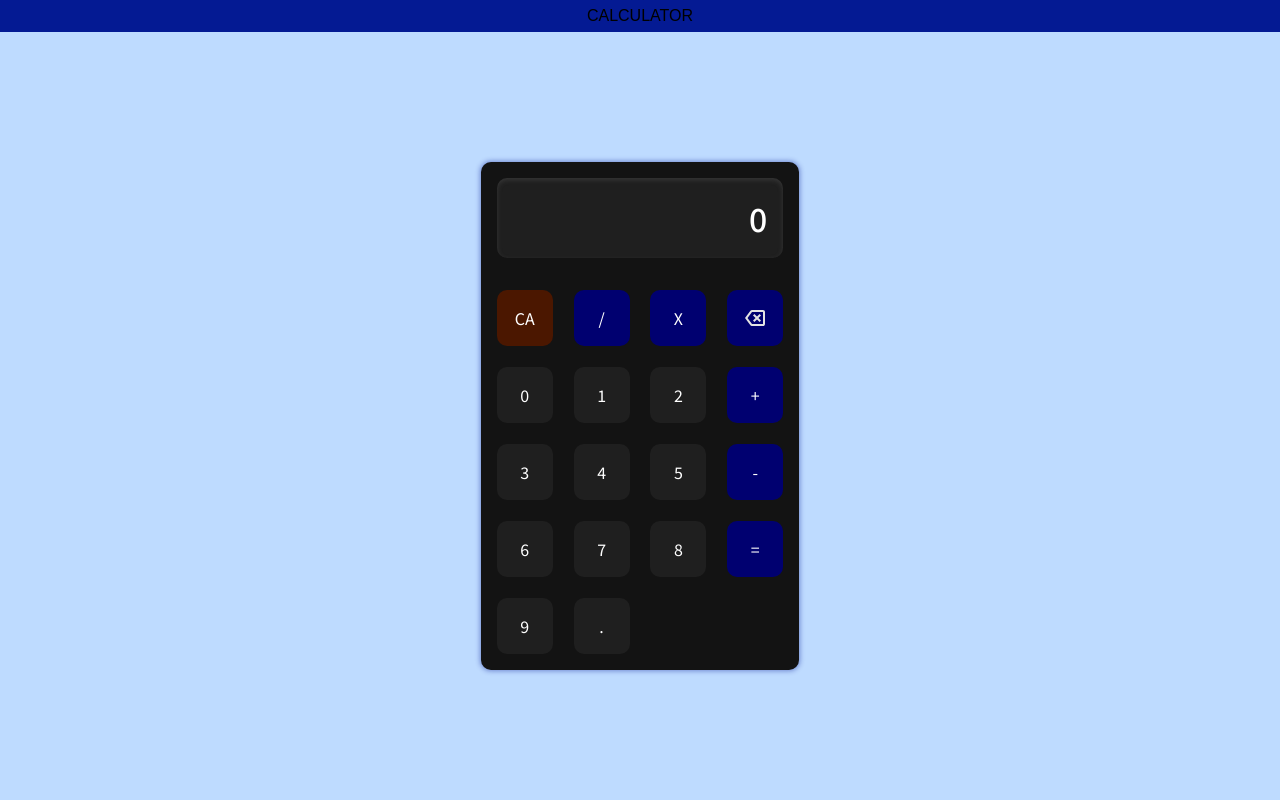
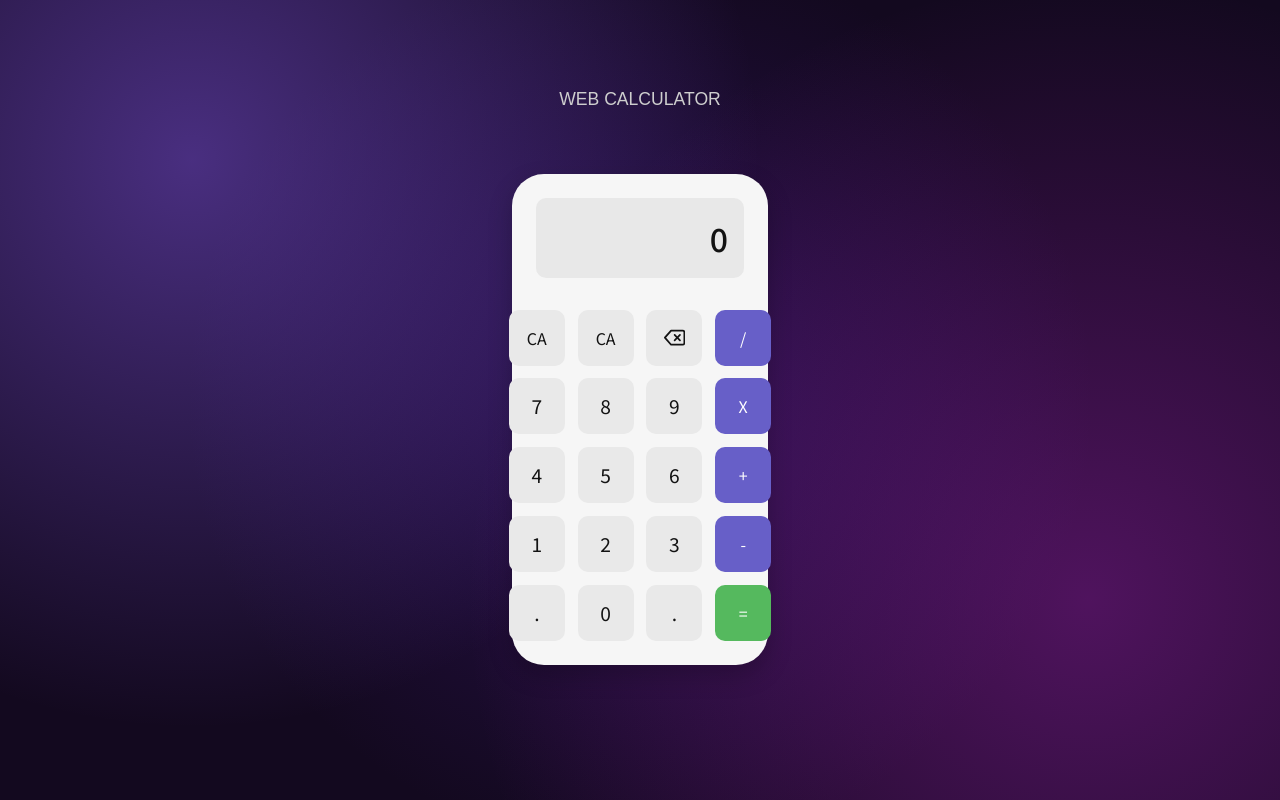
Before and after one commit to mariaeduardadepascoa/Calculator, a plain HTML site: page index.html in a window 1280 px wide. Drawn offline with Linux system fonts and the light colour scheme; a web font is replaced by a local one.

Commit message:
Refatoração visual total do projeto

```diff
--- a/index.html
+++ b/index.html
@@ -9,36 +9,47 @@
 </head>
 
 <body>
-    <section class="header">CALCULATOR</section>
+    <section class="header">WEB CALCULATOR</section>
     <main>
         <div id="calculator">
             <div class="display">0</div>
 
             <div class="buttons">
                 <div class="clear-all" id="deletar-tudo" data-operacao="ca">CA</div>
-                <div class="options" id="dividir" data-operacao="/">/</div>
-                <div class="options" id="vezes" data-operacao="*">X</div>
-                <div class="options" id="apagar" data-operacao=""><img src="images/backspace_24dp_E3E3E3_FILL0_wght400_GRAD0_opsz24.svg" alt="delete icon" id="imgApagar"></div>
+                <div class="clear-all" id="deletar-tudo" data-operacao="ca">CA</div>
+
+                <div class="options" id="apagar" data-operacao=""><svg xmlns="http://www.w3.org/2000/svg" width="24"
+                        height="24" viewBox="0 0 24 24" fill="none" stroke="currentColor" stroke-width="2"
+                        stroke-linecap="round" stroke-linejoin="round">
+                        <path d="M21 4H8l-7 8 7 8h13a2 2 0 0 0 2-2V6a2 2 0 0 0-2-2z"></path>
+                        <line x1="18" y1="9" x2="12" y2="15"></line>
+                        <line x1="12" y1="9" x2="18" y2="15"></line>
+                    </svg></div>
+
+                <div class="options operacoes" id="dividir" data-operacao="/">/</div>
 
 
-                <div class="numbers" data-valor="0">0</div>
+                <div class="numbers" data-valor="7">7</div>
+                <div class="numbers" data-valor="8">8</div>
+                <div class="numbers" data-valor="9">9</div>
+                <div class="options operacoes" id="vezes" data-operacao="*">X</div>
+
+                <div class="numbers" data-valor="4">4</div>
+                <div class="numbers" data-valor="5">5</div>
+                <div class="numbers" data-valor="6">6</div>
+                <div class="options operacoes" id="mais" data-operacao="+">+</div>
+
                 <div class="numbers" data-valor="1">1</div>
-                <div class="numbers "data-valor="2">2</div>
-                <div class="options" id="mais" data-operacao="+">+</div>
+                <div class="numbers " data-valor="2">2</div>
+                <div class="numbers" data-valor="3">3</div>
+                <div class="options operacoes" id="menos" data-operacao="-">-</div>
 
 
-                <div class="numbers" data-valor="3">3</div>
-                <div class="numbers" data-valor="4">4</div>
-                <div class="numbers" data-valor="5">5</div>
-                <div class="options" id="menos" data-operacao="-">-</div>
 
-                <div class="numbers" data-valor="6">6</div>
-                <div class="numbers" data-valor="7">7</div>
-                <div class="numbers" data-valor="8">8</div>
-                <div class="options" id="ver-resultado">=</div>
-
-                <div class="numbers" data-valor="9">9</div>
                 <div class="options" id="ponto" data-operacao=".">.</div>
+                <div class="numbers" data-valor="0">0</div>
+                <div class="options" id="ponto" data-operacao=".">.</div>
+                <div class="options operacoes" id="ver-resultado">=</div>
             </div>
         </div>
     </main>
--- a/script.js
+++ b/script.js
@@ -69,13 +69,3 @@ opUser.forEach(element => { //para as operacoes
 
     });
 });
-
-function mostrarResultado() {
-
-}
-
-
-// PONTOS PARA ADICIONAR (miguelzito lindo me ajudou):
-// - se o usuário apertar em "+" mas depois apertar no botão de apagar ele tem q apagar apenas o operador e n o número q ta entes dele
-// - função que percorre o array e vai traduzindo: "+" = +, "X" = *, etc.
-// - duplicar esse projeto e fazer um com biblioteca mathjs e outro com eval
--- a/style.css
+++ b/style.css
@@ -7,7 +7,15 @@ body {
 
     display: flex;
     flex-direction: column;
-    background-color: rgb(190, 219, 255);
+    align-items: center;
+    justify-content: center;
+    background-color: #13091f;
+    background-image:
+        radial-gradient(circle at 15% 20%, rgba(139, 92, 246, 0.45) 0%, transparent 45%),
+        radial-gradient(circle at 85% 75%, rgba(192, 38, 211, 0.35) 0%, transparent 50%),
+        radial-gradient(circle at 50% 50%, rgba(76, 29, 149, 0.4) 0%, transparent 60%);
+    background-repeat: no-repeat;
+    padding: 5rem;
 }
 
 * {
@@ -20,14 +28,21 @@ body {
 .header {
     height: 2rem;
     max-height: 2rem;
-    background-color: #041a93;
     text-align: center;
     align-content: center;
     font-family: "BBH Bartle", sans-serif;
+    color: #cecece;
+    padding: 1.2rem 3rem;
+    align-self: center;
+    display: flex;
+    align-items: center;
+    justify-content: center;
+    font-size: 1.1rem;
 }
 
 main {
-    flex: 1; /* para ele ocupar o resto da pagina em baixo do header */
+    flex: 1;
+    /* para ele ocupar o resto da pagina em baixo do header */
     display: flex;
     justify-content: center;
     align-items: center;
@@ -37,34 +52,41 @@ main {
 #calculator {
     display: flex;
     flex-direction: column;
+    align-items: center;
+    justify-content: center;
     box-sizing: border-box;
+    width: 100%;
+    max-width: 20vw;
+    height: auto;
 
-    background-color: #131313;
-    border-radius: 10px;
-    box-shadow: 0 0 5px 1px #0419936b;
-    padding: 1rem;
+    border-radius: 2rem;
+    box-shadow: 0 10px 25px rgba(0, 0, 0, 0.223);
+    background-color: #f6f6f6;
+    padding: 1.5rem;
 }
 
 .display {
-    background-color: #1f1f1f;
+    background-color: #dedede90;
     min-height: 10vh;
+    width: 100%;
     border-radius: 10px;
-    box-shadow: 0 2px 5px rgba(110, 109, 109, 0.3) inset;
     font-family: 'Noto Sans JP', sans-serif;
     font-size: 2rem;
+    word-wrap: break-word;
+    word-break: break-all;
 
     display: flex;
     align-items: center;
     justify-content: end;
     padding-right: 1rem;
-    color: #ffffff;
+    color: #131313;
     font-weight: 500;
 }
 
 .buttons {
     display: grid;
-    grid-template-columns: 1fr 1fr 1fr 1fr;
-    gap: 1.3rem;
+    grid-template-columns: repeat(4, 1fr);
+    gap: 0.8rem;
     margin-top: 2rem;
 
 }
@@ -82,55 +104,68 @@ main {
 }
 
 
-.buttons .numbers, #ponto{
-    background-color: #1f1f1f;
+.buttons .numbers,
+#ponto {
+    background-color: #e9e9e9;
+    color: #131313;
+    font-size: 1.2rem;
+}
+
+
+#apagar svg {
+    width: 38%;
+    height: auto;
+}
+
+#apagar,
+.buttons .clear-all {
+    background-color: #e9e9e9;
+    color: #131313;
+}
+
+.buttons .options.operacoes {
+    background-color: #675fc8;
+    color: #ffffff;
+}
+
+.buttons #ver-resultado {
+    background-color: #55b95e;
+    color: #ffffff;
+}
+
+.buttons #ver-resultado:hover {
+    background-color: #1e9c2b;
 }
 
 .buttons .numbers:hover,
 .buttons #ponto:hover {
-    background-color: #1b1b1b;
+    background-color: #000000;
+    color: #ffffff;
 }
 
-.buttons .clear-all {
-    background-color: #4b1700;
-}
-
-
-.buttons .clear-all:hover {
-    background-color: #3b1200;
-}
-
-.buttons .options {
-    background-color: rgb(0, 0, 112);
+.buttons .clear-all:hover,
+.buttons #apagar:hover {
+    background-color: #1b1b1b;
+    color: #ffffff;
 }
 
 .buttons .options:hover {
-    background-color: rgb(0, 0, 98);
+    background-color: #534ca0;
 }
 
 @media (max-width: 480px) {
 
-    .header {
-        height: 4rem;
-        max-height: 4rem;
+    body {
+        padding: 5rem 2rem;
     }
 
     #calculator {
+        max-width: 100%;
         border-radius: 1.5rem;
     }
 
-    .display {
-        min-height: 15vh;
-        font-size: 2.5rem;
-    }
-
-    .buttons {
-        gap: 1rem;
-    }
-
     .buttons div {
-        width: 9vh;
-        height: 9vh;
+        min-height: 50px;
         border-radius: 1rem;
     }
 
```
